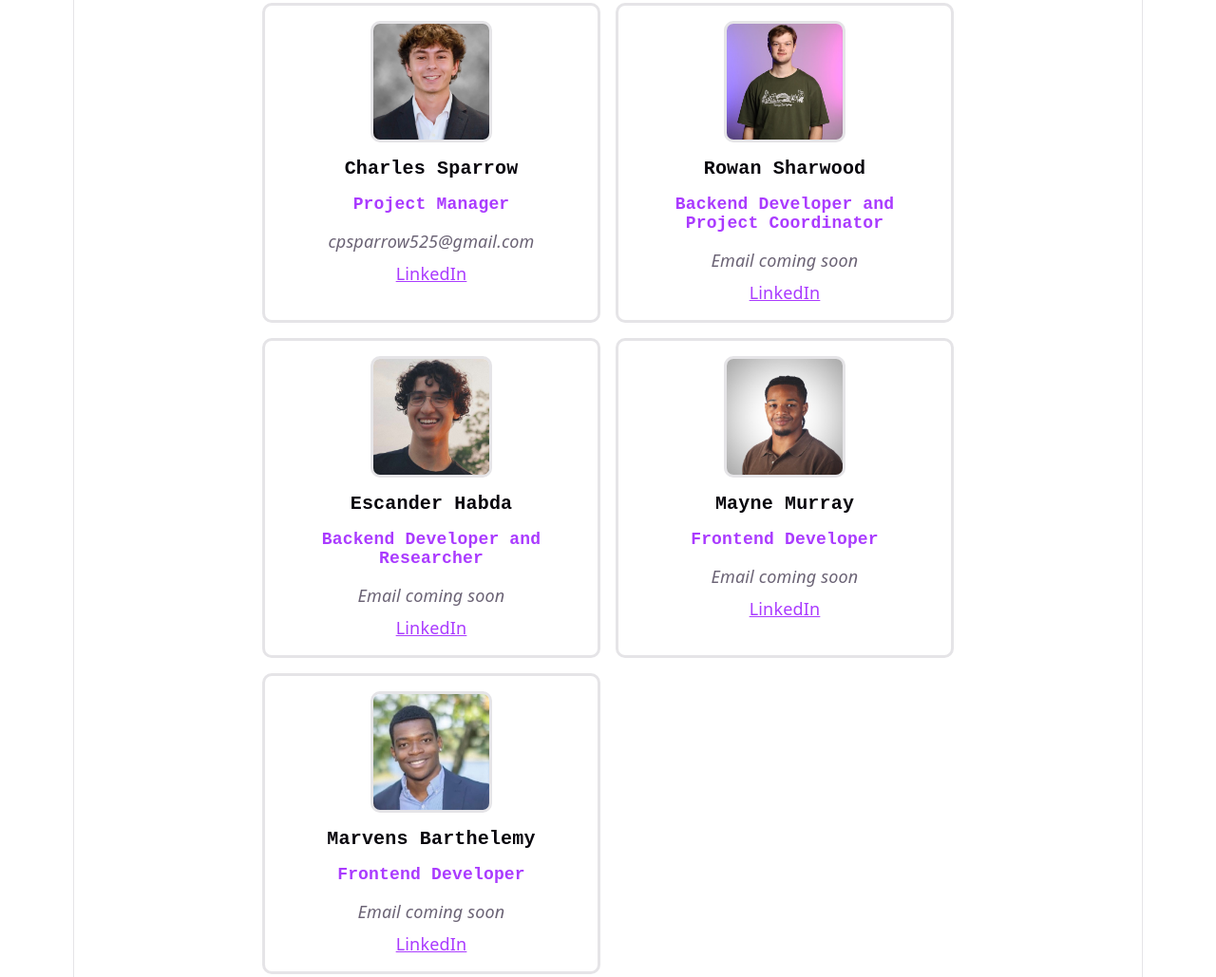
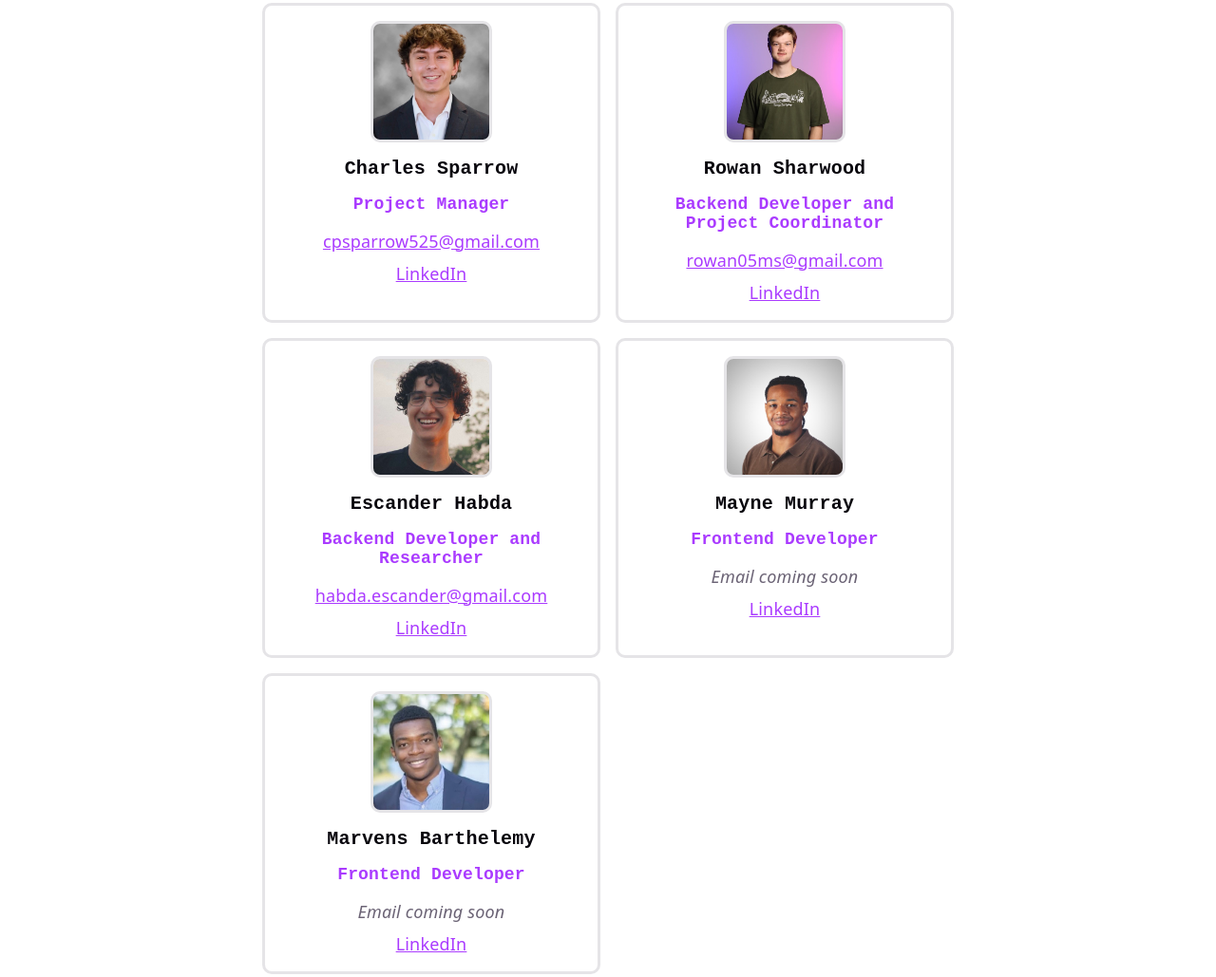
Before and after one commit to qw3rty-SWE1/qw3rty-swe1.github.io, a plain HTML site: page index.html in a window 1280 px wide. Shown: the part 4354-5383 px from the top of the page at 95% size. Drawn offline with Linux system fonts and the light colour scheme.

Commit message:
changed site to span whole web page as well as added emails for some team members

```diff
--- a/css/styles.css
+++ b/css/styles.css
@@ -33,7 +33,6 @@
   --btn-tracking: 0.5px;
 
   /* Layout */
-  --page-width: 1126px;
   --content-width: 760px;
   --table-width: 1040px;
   --radius: 10px;
@@ -44,7 +43,6 @@
   --space-lg: 64px;
   --gutter: 16px;
   --border-w: 3px;
-  --edge-w: 1px;
   --outline-w: 2px;
   --nav-height: 72px;
 
@@ -97,12 +95,8 @@ html { scroll-behavior: smooth; }
 }
 
 body {
-  width: var(--page-width);
-  max-width: 100%;
   min-height: 100svh;
-  margin: 0 auto;
-  border-left: var(--edge-w) solid var(--border);
-  border-right: var(--edge-w) solid var(--border);
+  margin: 0;
   background: var(--bg);
   text-align: center;
 }
--- a/index.html
+++ b/index.html
@@ -206,7 +206,7 @@
             <h3 class="card-title">Charles Sparrow</h3>
             <p class="member-role">Project Manager</p>
             <ul class="member-contact">
-              <li><span class="placeholder">cpsparrow525@gmail.com</span></li>
+              <li><a href="mailto:cpsparrow525@gmail.com">cpsparrow525@gmail.com</a></li>
               <li><a href="https://www.linkedin.com/in/charlie-sparrow-95700329b" target="_blank" rel="noopener">LinkedIn</a></li>
             </ul>
           </li>
@@ -215,7 +215,7 @@
             <h3 class="card-title">Rowan Sharwood</h3>
             <p class="member-role">Backend Developer and Project Coordinator</p>
             <ul class="member-contact">
-              <li><span class="placeholder">Email coming soon</span></li>
+              <li><a href="mailto:rowan05ms@gmail.com">rowan05ms@gmail.com</a></li>
               <li><a href="https://www.linkedin.com/in/rowan-sharwood-131b2329b/" target="_blank" rel="noopener">LinkedIn</a></li>
             </ul>
           </li>
@@ -224,7 +224,7 @@
             <h3 class="card-title">Escander Habda</h3>
             <p class="member-role">Backend Developer and Researcher</p>
             <ul class="member-contact">
-              <li><span class="placeholder">Email coming soon</span></li>
+              <li><a href="mailto:habda.escander@gmail.com">habda.escander@gmail.com</a></li>
               <li><a href="https://www.linkedin.com/in/escander-habda-32b052354/" target="_blank" rel="noopener">LinkedIn</a></li>
             </ul>
           </li>
```
